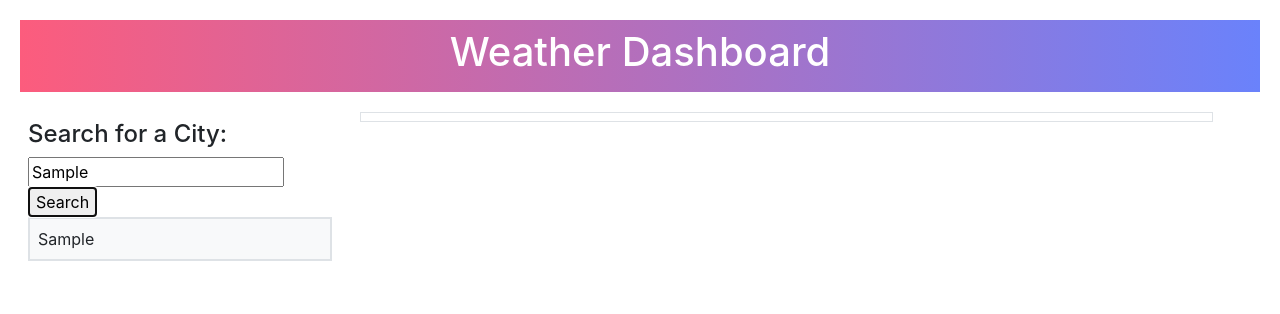
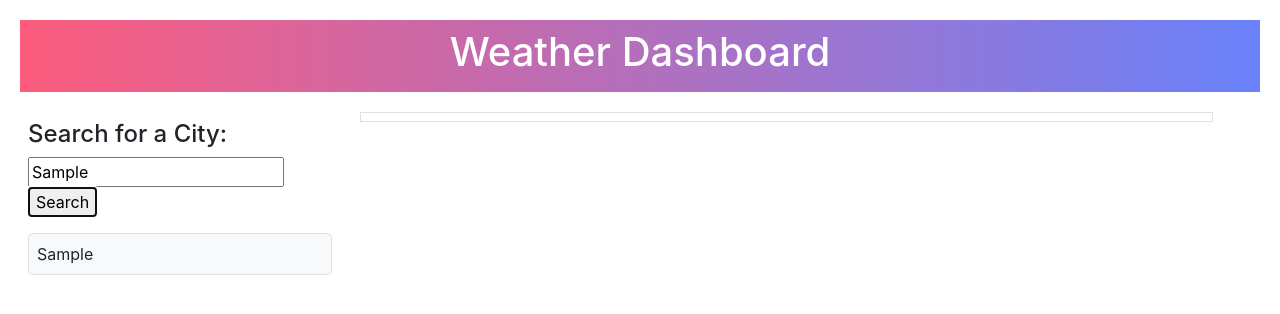
Before and after one commit to swaguespack/06-Challenge-Weather-Dashboard, a plain HTML site: page index.html in a window 1280 px wide. Both pictures are taken after typing "Sample" into the empty fields and a click on the button "Search". Drawn offline with nearby package versions, Linux system fonts and the light colour scheme; no server answers.

Commit message:
edits to search history buttons style

```diff
--- a/index.html
+++ b/index.html
@@ -30,7 +30,7 @@
                     <input id = "searchBar" placeholder="Search City"></input>
                     <button id = "submit">Search</button>
                 </form>
-                <div class = "border" id="search-history-button"></div>
+                <div id="search-history-button" ></div>
             </aside>
             <div class="col-12 col-md-8">
                 <div class="row border" >
--- a/script.js
+++ b/script.js
@@ -42,7 +42,7 @@ var searchHistory = function(searchHistory){
 
     searchHistoryEl = document.createElement("button");
     searchHistoryEl.textContent = searchHistory;
-    searchHistoryEl.classList = "d-flex w-100 btn-light border p-2"
+    searchHistoryEl.classList = "d-flex w-100 btn-light border rounded p-2 mb-3 mt-3"
     searchHistoryEl.setAttribute("data-city", searchHistory)
     searchHistoryEl.setAttribute("type","submit");
 
```
